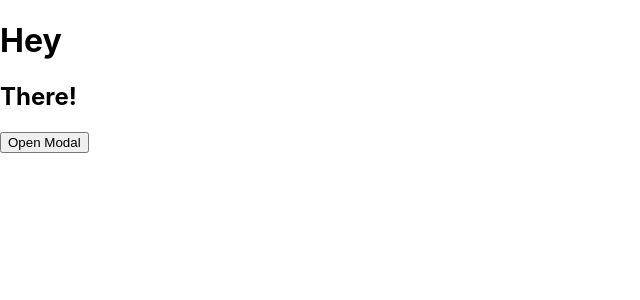
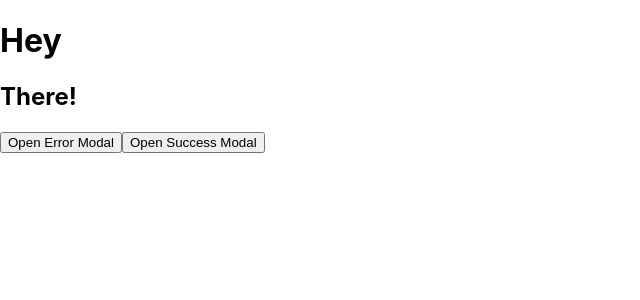
Before and after one commit to sombrilla/clicker, a React (Create React App) app: page / in a window 1280 px wide. Shown: the top 300 px of the page, without its empty margins (0-640 px from the left). Built offline with nearby package versions, Linux system fonts and the light colour scheme.

Commit message:
add success modal example

```diff
--- a/src/App.tsx
+++ b/src/App.tsx
@@ -6,7 +6,19 @@ import { Page } from './components/Page/Page';
 const defaultCopies: AppCopies = {
   title: 'Hey',
   description: 'There!',
-  modalButton: 'Open Modal',
+  errorModalButton: 'Open Error Modal',
+  successModalButton: 'Open Success Modal',
+  errorModal: {
+    title: 'Oops!',
+    description: 'There was an error.',
+    confirm: 'Try Again',
+    cancel: 'Close'
+  },
+  successModal: {
+    title: 'Success!',
+    description: 'That was a success.',
+    cancel: 'Close',
+  }
 }
 
 export const App = () => {
--- a/src/components/Page/Page.tsx
+++ b/src/components/Page/Page.tsx
@@ -6,9 +6,25 @@ import { Button } from '../Button/Button';
 type PageProps = {}
 
 export const Page: React.FC<PageProps> = () => {
-    const { title, description, modalButton } = useAppCopies();
+    const { title, description, successModalButton, errorModalButton, errorModal, successModal } = useAppCopies();
     const setIsModalOpen = useAppGenericModal.useSetGenericModalData();
 
+    const handleOpenErrorModal = () => {
+        setIsModalOpen({
+            isOpen: true,
+            onClose: () => setIsModalOpen(false),
+            onConfirm: () => console.log('confirmed'),
+            copies: errorModal,
+        });
+    }
+
+    const handleOpenSuccessModal = () => {
+        setIsModalOpen({
+            isOpen: true,
+            onClose: () => setIsModalOpen(false),
+            copies: successModal,
+        });
+    }
 
     return <>
         <header>
@@ -16,19 +32,12 @@ export const Page: React.FC<PageProps> = () => {
             <h2>{description}</h2>
         </header>
         <Button
-            onClick={() => setIsModalOpen({
-                isOpen: true,
-                onClose: () => setIsModalOpen(false),
-                onConfirm: () => console.log('confirmed'),
-                copies: {
-                    title: 'Test',
-                    description: 'test',
-                    confirm: 'confirm',
-                    cancel: 'cancel'
-                }
-            }
-            )}>
-            {modalButton}
+            onClick={handleOpenErrorModal}>
+            {errorModalButton}
+        </Button>
+        <Button
+            onClick={handleOpenSuccessModal}>
+            {successModalButton}
         </Button>
     </>
 }
--- a/src/context/appCopiesContext.ts
+++ b/src/context/appCopiesContext.ts
@@ -1,9 +1,13 @@
 import { createStaticDataContext } from '../utils/createStaticDataContext';
+import { GenericModalCopies } from '../components/GenericModal/GenericModal';
 
 export type AppCopies = {
     title: string;
     description: string;
-    modalButton: string;
+    errorModalButton: string;
+    successModalButton: string;
+    errorModal: GenericModalCopies;
+    successModal: GenericModalCopies;
 };
 
 const { StaticDataProvider, useStaticData } = createStaticDataContext<AppCopies>();
```
